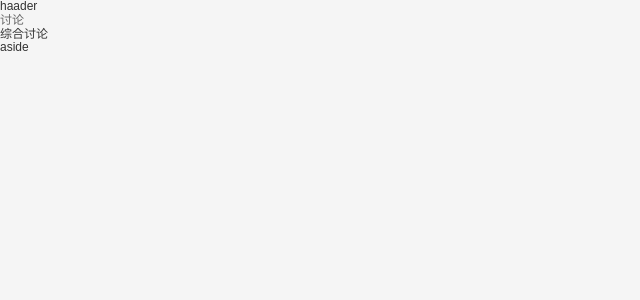
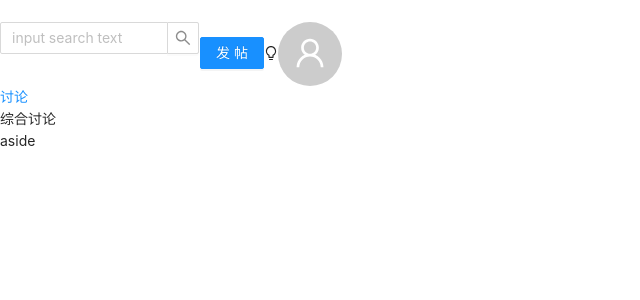
Before and after one commit to painting-alt/tigerZoo, a React (Create React App) app: page / in a window 1280 px wide. Shown: the top 300 px of the page, without its empty margins (0-640 px from the left). Built offline with nearby package versions, Linux system fonts and the light colour scheme.

Commit message:
feat: 添加了 antd UI组件库 以及 图标组件包

```diff
--- a/package.json
+++ b/package.json
@@ -3,6 +3,7 @@
     "version": "0.1.0",
     "private": true,
     "dependencies": {
+        "@ant-design/icons": "^4.7.0",
         "@craco/craco": "^7.0.0-alpha.0",
         "@testing-library/jest-dom": "^5.16.1",
         "@testing-library/react": "^12.1.2",
@@ -11,13 +12,13 @@
         "@types/node": "^16.11.21",
         "@types/react": "^17.0.38",
         "@types/react-dom": "^17.0.11",
+        "antd": "^4.18.6",
         "craco-alias": "^3.0.1",
         "husky": "^7.0.4",
         "lint-staged": "^12.3.1",
         "normalize.css": "^8.0.1",
         "react": "^17.0.2",
         "react-dom": "^17.0.2",
-        "react-router-config": "^5.1.1",
         "react-router-dom": "^6.2.1",
         "react-scripts": "^5.0.0",
         "typescript": "^4.5.5",
--- /dev/null
+++ b/src/assets/css/App.css
@@ -0,0 +1 @@
+@import '~antd/dist/antd.css';
--- a/src/components/app-header/index.tsx
+++ b/src/components/app-header/index.tsx
@@ -1,5 +1,27 @@
 import React, { memo } from 'react'
+import { Input, Button, Avatar } from 'antd'
+import { BulbOutlined, UserOutlined } from '@ant-design/icons'
+
+// assets
+// .image 使用方式未知
+// import logo from '@/assets/img/logo.image'
+
+const { Search } = Input
 
 export default memo(function HQAppHeader() {
-    return <div>haader</div>
+    return (
+        <header>
+            <img className='logo' src='' alt='' />
+            <div className='operationalZone'>
+                <Search
+                    placeholder='input search text'
+                    allowClear
+                    style={{ width: 200 }}
+                />
+                <Button type='primary'>发帖</Button>
+                <BulbOutlined />
+                <Avatar size={64} icon={<UserOutlined />} />
+            </div>
+        </header>
+    )
 })
--- a/src/index.tsx
+++ b/src/index.tsx
@@ -5,6 +5,8 @@ import {BrowserRouter } from 'react-router-dom'
 
 // 导入 HTML 元素样式重置文件
 import '@/assets/css/reset.css'
+// assets antd 样式文件
+import '@/assets/css/App.css'
 
 ReactDOM.render(
   <BrowserRouter>
```
Also changed, not shown: src/App.tsx (+4 -7 lines), 2 other files (tests, documents, lock files or other folders).
